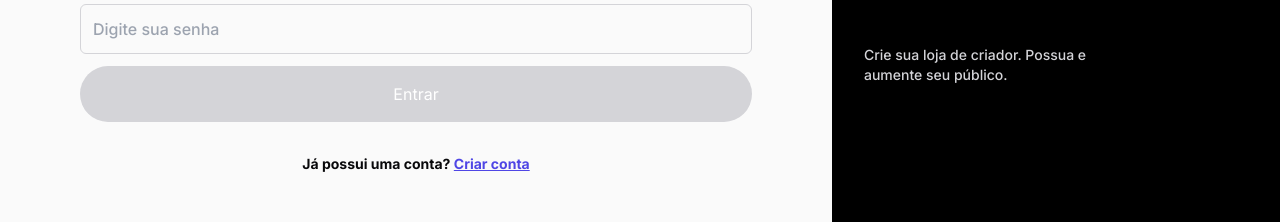
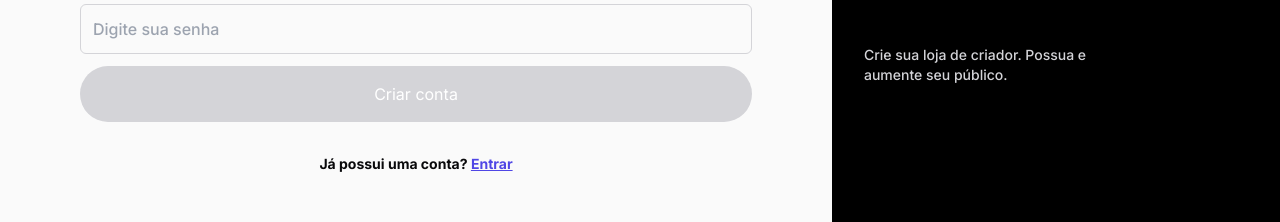
Before and after one commit to gbmouraa/linktress, a React (Vite) app: page /register in a window 1280 px wide. Shown: the part 514-736 px from the top of the page. Built offline with nearby package versions, Linux system fonts and the light colour scheme; no server answers.

Commit message:
fix: update button text from 'Entrar' to 'Criar conta' and link text from 'Criar conta' to 'Entrar'

```diff
--- a/src/pages/register.tsx
+++ b/src/pages/register.tsx
@@ -179,7 +179,7 @@ export const Register = () => {
             {isLoading ? (
               <div className="h-6 w-6 animate-spin rounded-full border-4 border-white border-t-transparent"></div>
             ) : (
-              "Entrar"
+              "Criar conta"
             )}
           </button>
         </form>
@@ -187,7 +187,7 @@ export const Register = () => {
           <p className="text-sm font-bold">
             Já possui uma conta?{" "}
             <Link to="/login" className="text-indigo-600 underline">
-              Criar conta
+              Entrar
             </Link>
           </p>
         </div>
```
